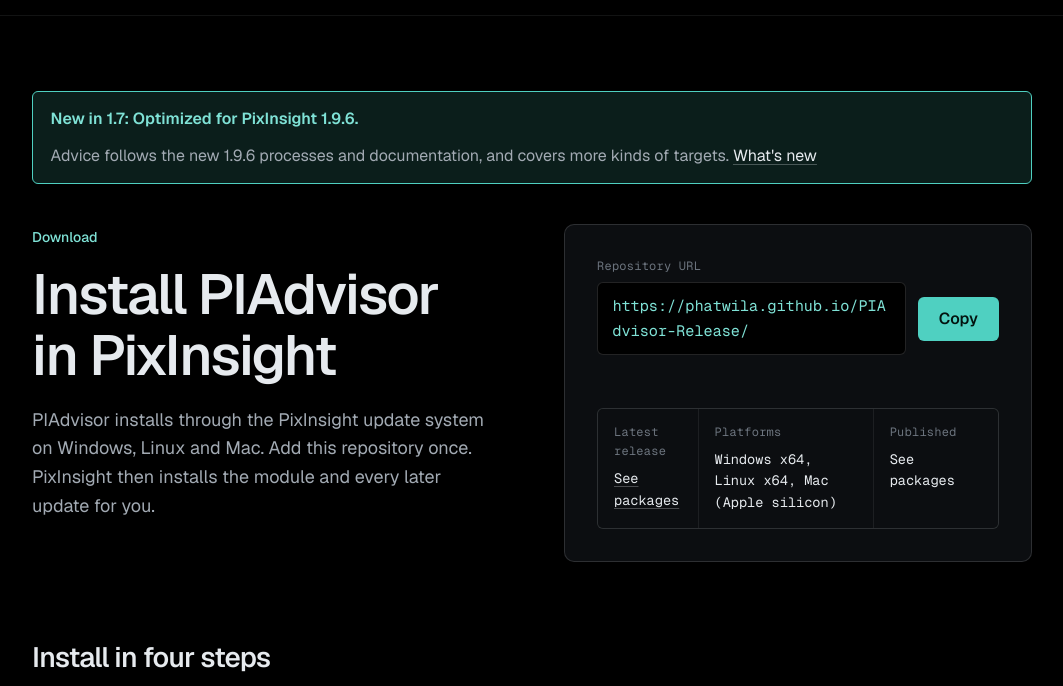
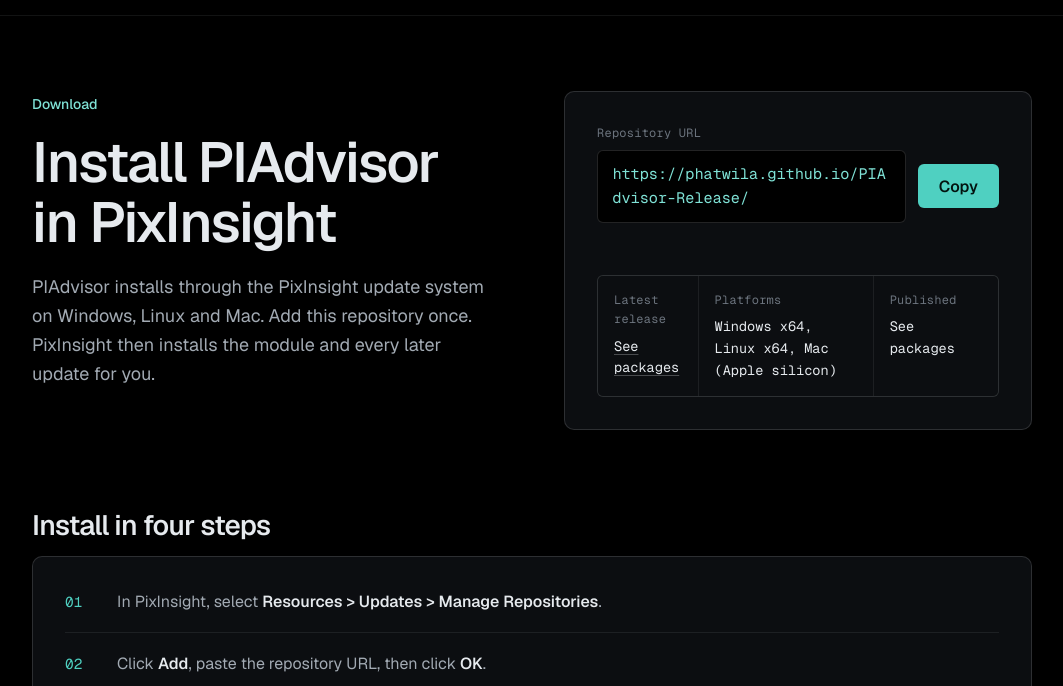
Before and after one commit to phatwila/PIAdvisor-Release, a plain HTML site: page index.html in a window 1280 px wide. Shown: the part 49-735 px from the top of the page, without its empty margins (108-1171 px from the left). Drawn offline with Linux system fonts and the light colour scheme; no server answers.

Commit message:
Download page: PixInsight acknowledgment, no version banner

```diff
--- a/index.html
+++ b/index.html
@@ -99,10 +99,6 @@
 
   <main>
     <div class="container">
-      <p class="mac-notice" role="note">
-        <strong>New in 1.7: Optimized for PixInsight 1.9.6.</strong>
-        <span>Advice follows the new 1.9.6 processes and documentation, and covers more kinds of targets. <a href="https://piadvisor.net/changelog/#v1-7-1">What's new</a></span>
-      </p>
       <section class="hero" aria-labelledby="title">
         <div>
           <span class="eyebrow">Download</span>
@@ -174,6 +170,7 @@
   <footer class="site-footer">
     <div class="container">
       <p>&copy; PIAdvisor. Built for PixInsight. <a href="https://piadvisor.net/">piadvisor.net</a> &middot; <a href="https://piadvisor.net/privacy/">Privacy</a> &middot; <a href="mailto:support@piadvisor.net">support@piadvisor.net</a></p>
+      <p>This product is based on software from the PixInsight project, developed by Pleiades Astrophoto and its contributors (<a href="https://pixinsight.com/">https://pixinsight.com/</a>).</p>
       <p>PixInsight is a trademark of Pleiades Astrophoto S.L. PIAdvisor is an independent module and is not affiliated with or endorsed by Pleiades Astrophoto.</p>
     </div>
   </footer>
```
Also changed, not shown: 1 other file.
